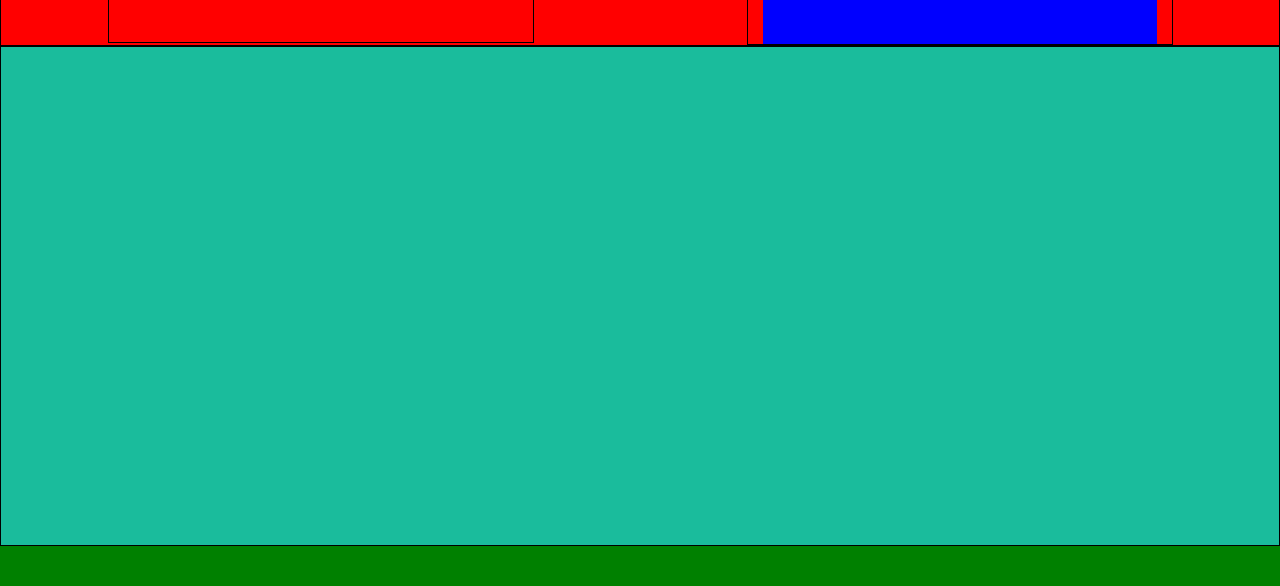
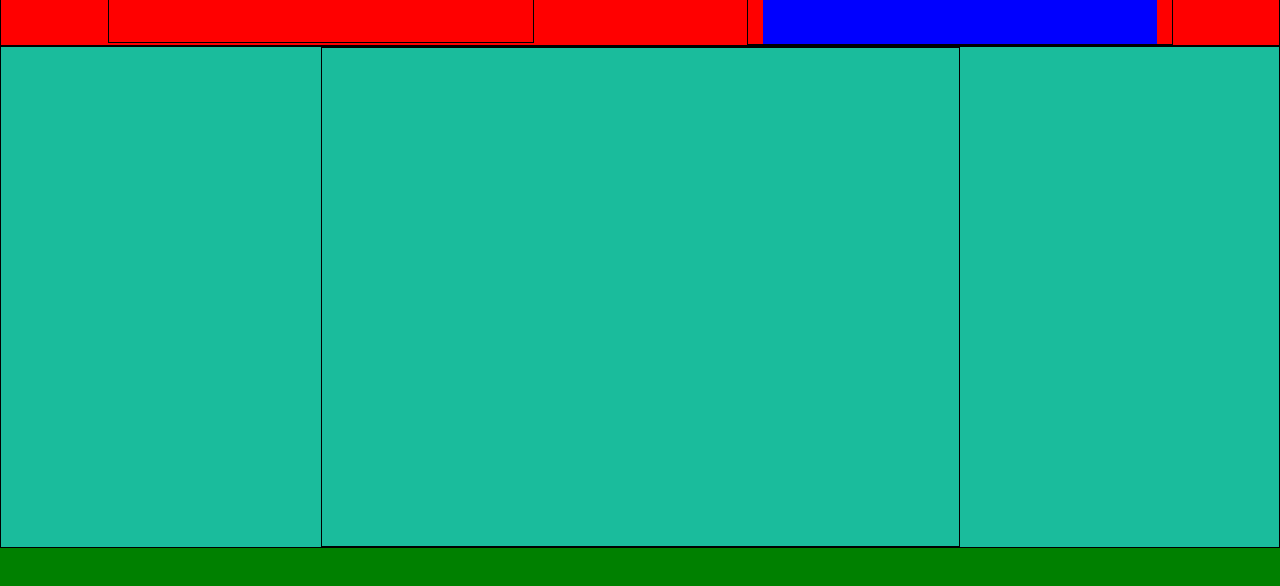
Before and after one commit to Geeogee/html-css-bootstrap-freelancer, a plain HTML site: page index.html in a window 1280 px wide. Shown: the part 58-644 px from the top of the page. Drawn offline with nearby package versions, Linux system fonts and the light colour scheme.

Commit message:
Section with profile image finished

```diff
--- a/index.html
+++ b/index.html
@@ -51,6 +51,10 @@
         <div class="container-fluid">
           <div class="row">
             <div class="col-xs-12">
+              <div class="row">
+                <div class="col-xs-offset-1 col-xs-10 col-md-offset-3 col-md-6"
+                </div>
+              </div>
               <!-- Profile picture and informations -->
             </div>
           <!-- Main row end -->
@@ -62,7 +66,7 @@
       <section class="section-portfolio">
         <div class="container-fluid">
           <div class="row">
-          </div>
+
         </div>
       </section>
 
```
